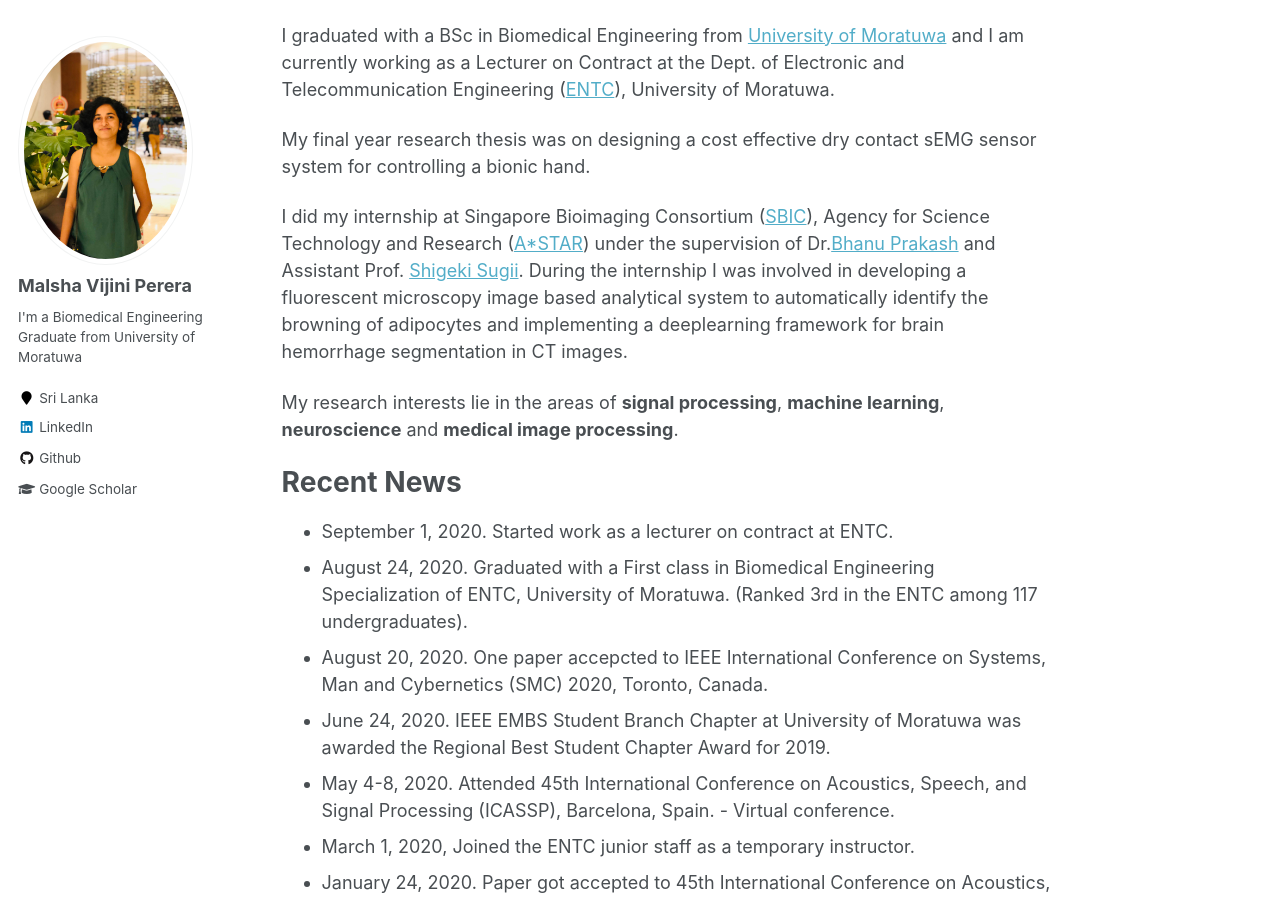
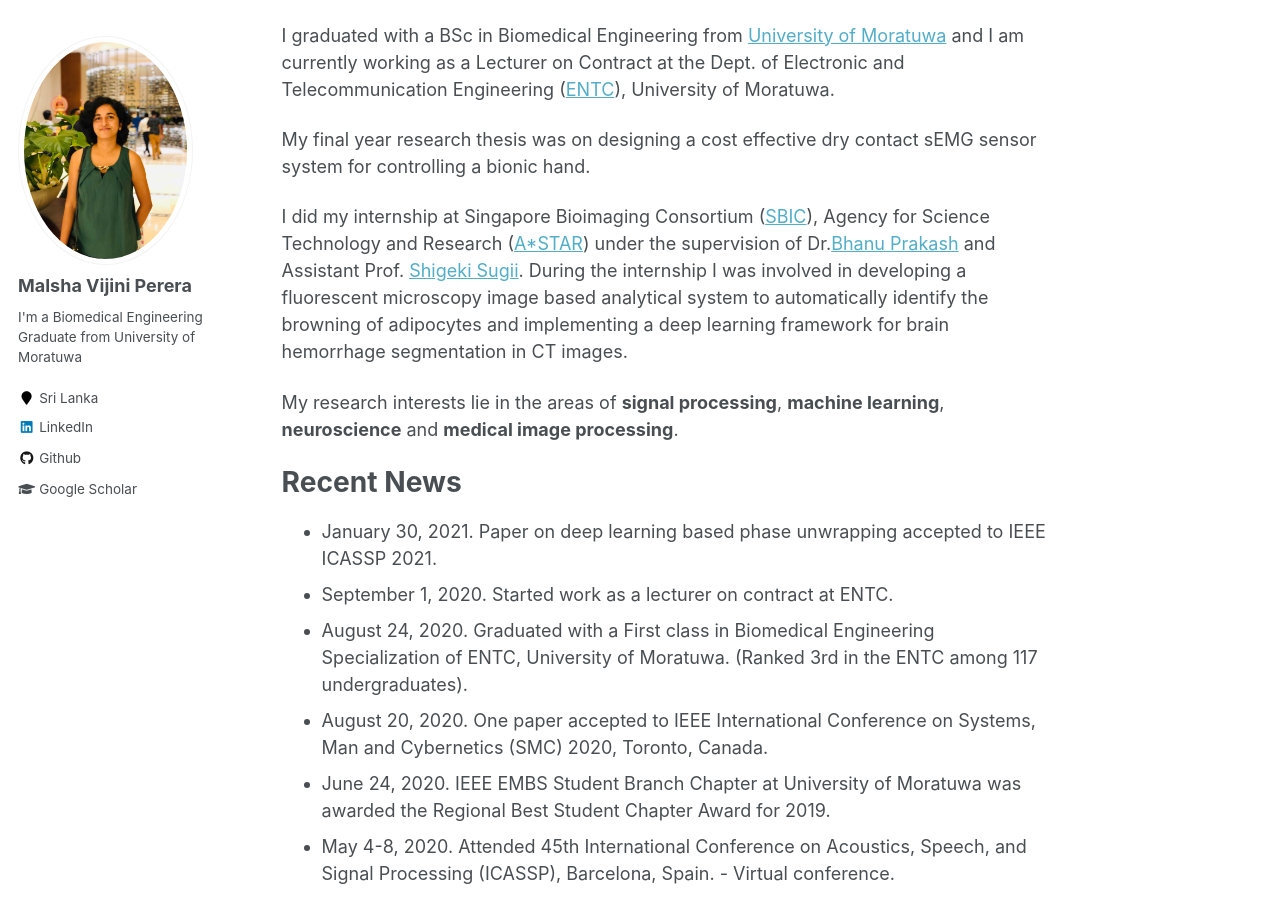
Before and after one commit to malshaV/malshaV.github.io, a Jekyll site: the page built from _pages/about.md, in a window 1280 px wide and 900 px high, scrolled down 462 px. Built offline with Jekyll 4.4.1, drawn with Linux system fonts in a browser that asks for light colours.

Commit message:
update news

```diff
--- a/_pages/about.md
+++ b/_pages/about.md
@@ -17,15 +17,16 @@ My final year research thesis was on designing a cost effective dry contact sEMG
 
 I did my internship at Singapore Bioimaging Consortium ([SBIC](https://www.a-star.edu.sg/sbic)), Agency for Science Technology and Research ([A*STAR](https://www.a-star.edu.sg/)) under the supervision of Dr.[Bhanu Prakash](https://scholar.google.com/citations?user=ZQ3VF_gAAAAJ&hl=en) and Assistant Prof. [Shigeki Sugii](https://www.duke-nus.edu.sg/directory/detail/sugii-shigeki).
 During the internship I was involved in developing a fluorescent microscopy image based analytical system to automatically identify the
-browning of adipocytes and  implementing a deeplearning framework for brain hemorrhage segmentation in CT images.
+browning of adipocytes and  implementing a deep learning framework for brain hemorrhage segmentation in CT images.
 
 My research interests lie in the areas of <b>signal processing</b>, <b>machine learning</b>, <b>neuroscience</b> and <b>medical image processing</b>.
 
 
 # Recent News
+* January 30, 2021. Paper on deep learning based phase unwrapping accepted to IEEE ICASSP 2021.
 * September 1, 2020. Started work as a lecturer on contract at ENTC.
 * August 24, 2020. Graduated with a First class in Biomedical Engineering Specialization of ENTC, University of Moratuwa. (Ranked 3rd in the ENTC among 117 undergraduates).
-* August 20, 2020. One paper accepcted to IEEE International Conference on Systems, Man and Cybernetics (SMC) 2020, Toronto, Canada.
+* August 20, 2020. One paper accepted to IEEE International Conference on Systems, Man and Cybernetics (SMC) 2020, Toronto, Canada.
 * June 24, 2020. IEEE EMBS Student Branch Chapter at University of Moratuwa was awarded the Regional Best Student Chapter Award for 2019.
 * May 4-8, 2020. Attended 45th International Conference on Acoustics, Speech, and Signal Processing (ICASSP), Barcelona, Spain. - Virtual conference.
 * March 1, 2020, Joined the ENTC junior staff as a temporary instructor.
```
Also changed, not shown: _pages/publications.md (+1 -1 lines).
